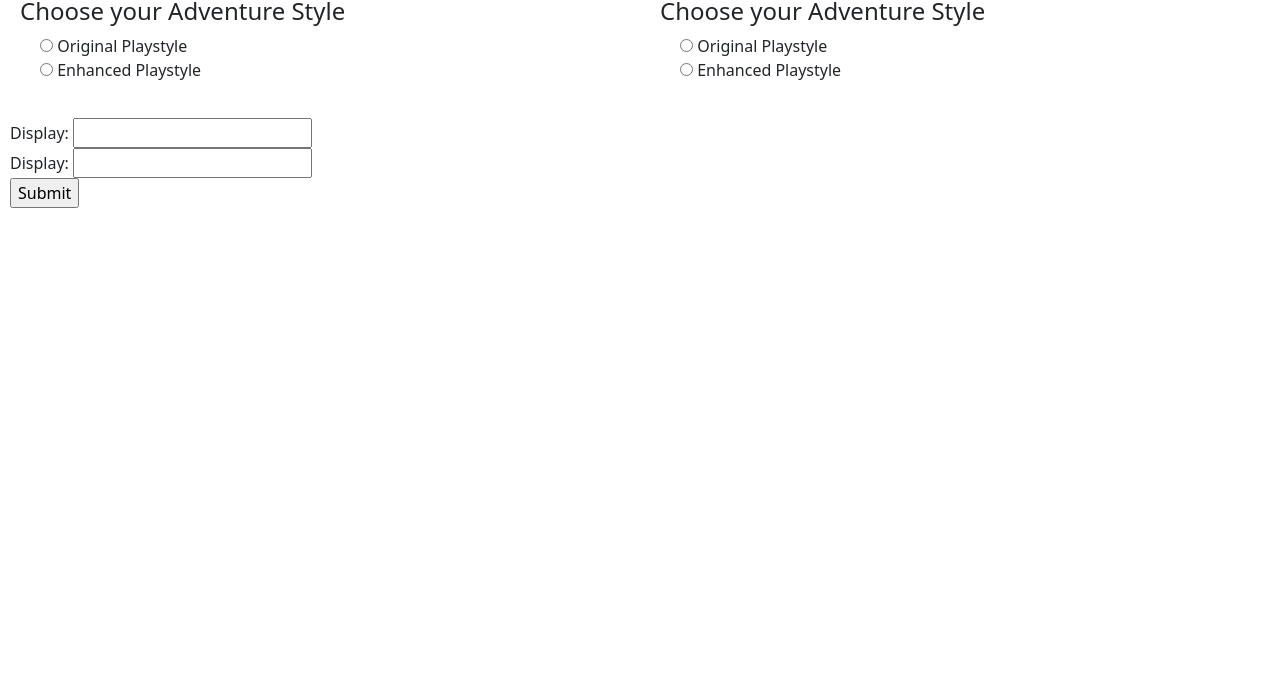
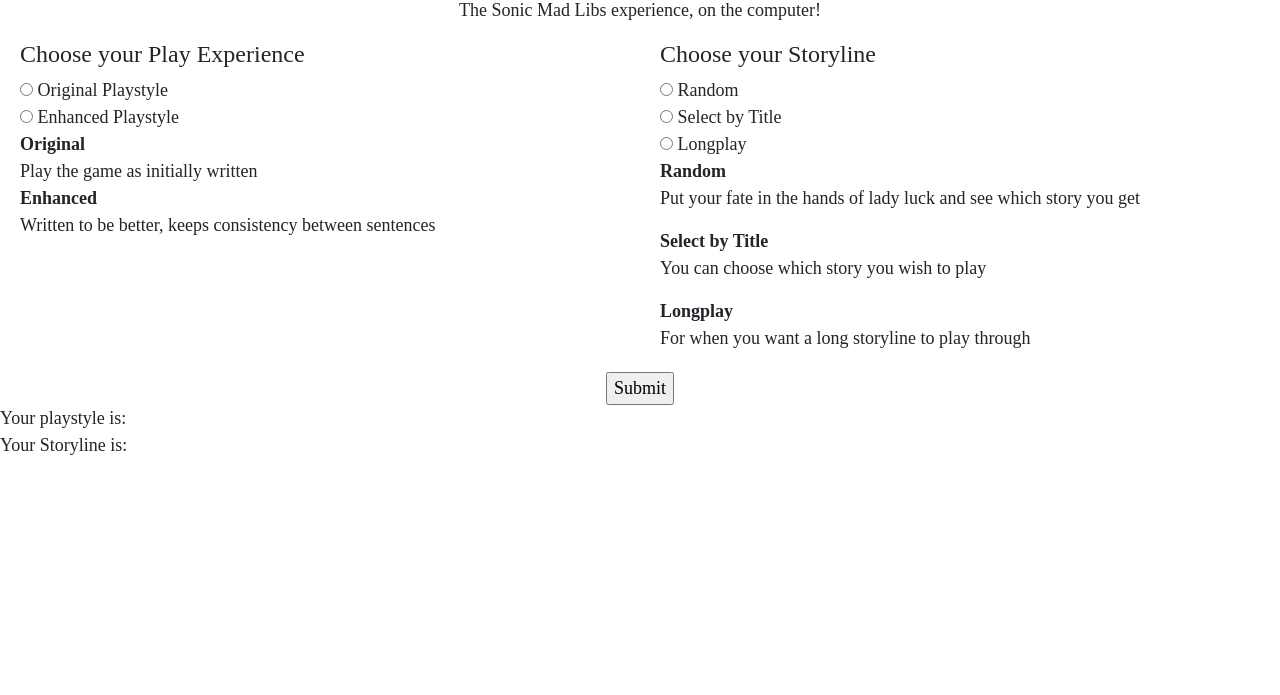
Before and after one commit to TinkerTod/Madlibs, a plain HTML site: page index.html in a window 1280 px wide. Shown: the part 105-800 px from the top of the page. Drawn offline with nearby package versions, Linux system fonts and the light colour scheme.

Commit message:
More additions

```diff
--- a/css/stylesheet.css
+++ b/css/stylesheet.css
@@ -1,4 +1,10 @@
+body{
+	font-family: Mohave Italic; src: url('fonts/Mohave Italic.ttf');
+	font-size: 18px;
+}
+
 .heading{
+	font-family: NiseSegaSonic; src: url('fonts/NiseSegaSonic.TTF');
 	background-color: powderblue;
 	max-height: 200px;
 }
@@ -20,3 +26,7 @@
 	padding: 10px;
 	padding-top: 0px;
 }
+
+.writtenWord{
+	font-family: Rocky Monkey; src: url('fonts/Rocky Monkey.TTF');
+}
--- a/index.html
+++ b/index.html
@@ -1,4 +1,4 @@
-<html>
+<!DOCTYPE html>
 	<head>
 		<meta charset="utf-8">
 		<!--Bootstrap Setup-->
@@ -8,6 +8,33 @@
 		<!--Customs-->
 		<link rel="stylesheet" href="css/stylesheet.css">
 		<title>test</title>
+		<script>
+			var OGPlayStyle = null;
+			var StoryLine
+			var story;
+			var play;
+
+			function story(choice){story = choice;}
+
+			function play(choice){play = choice;}
+
+			function GameEst() {
+				story();
+				play();
+
+				if (play == OG){var OGPlayStyle="Original";}
+
+				else if (play == En){var OGPlayStyle="Enhanced";}
+				else {alert(Play Style not selected)}
+
+				if (story == rand){var StoryLine="Random"}
+				else if (story == sel){var StoryLine="Select"}
+				else if (story == long){var StoryLine=Long}
+				document.getElementById("playstyle").innerHTML()=
+
+			}
+
+		</script>
 	</head>
 
 	<body>
@@ -17,7 +44,7 @@
 					<img src="img/cat-icon.png" style="max-height: 200px;">
 				</div>
 				<div class="col-sm-10" align="center">
-					<h1>Gametime</h1>
+					<h1>Sonic the Hedgehog: Mad Libs</h1>
 					<h2>Home</h2>
 				</div>
 				<div class="col-sm-1">
@@ -25,37 +52,44 @@
 				</div>
 			</div>
 		</div>
+		<center>
+			<p>The Sonic Mad Libs experience, on the computer!
+		</center>
+		<div class="title">
+			<form>
+			<div class="choiceSections">
+				<h4>Choose your Play Experience</h4>
+					<input class="writtenWord" type="radio" id="ogplay" name="playstyle" value="play(OG)">
+					<label  class="writtenWord" for="ogplay">Original Playstyle</label><br>
+					<input type="radio" id="enplay" name="playstyle" value="play(En)">
+					<label for="enplay">Enhanced Playstyle</label><br>
+				<b>Original</b><br> Play the game as initially written
+	            <p><b>Enhanced</b><br>Written to be better, keeps consistency between sentences
+			</div>
 
-		<div class="choiceSections">
-			<h4>Choose your Adventure Style</h4>
-			<form style="padding-left: 20px;">
-				<input type="radio" id="ogplay" name="playstyle" value="OGPlay">
-				<label for="">Original Playstyle</label><br>
-				<input type="radio" id="enplay" name="playstyle" value="ENPlay">
-				<label for="">Enhanced Playstyle</label><br>
+			<div class="choiceSections">
+				<h4>Choose your Storyline</h4>
+					<input type="radio" id="randStory" name="storyChoice" value="story(rand)">
+					<label for="randStory">Random</label><br>
+					<input type="radio" id="chooseStory" name="storyChoice" value="story(sel)">
+					<label for="chooseStory">Select by Title</label><br>
+					<input type="radio" id="longStory" name="storyChoice" value="story(long)">
+					<label for="longStory">Longplay</label><br>
+				<b>Random</b><br> Put your fate in the hands of lady luck and see which story you get
+	            </p><b>Select by Title</b><br>You can choose which story you wish to play
+	            </p><b>Longplay</b><br>For when you want a long storyline to play through
+			</div>
+			<center>
+				<input type="submit" name="sumbit" value="Submit" onclick="GameEst()">
+			</center>
 			</form>
 		</div>
 
-		<div class="choiceSections">
-			<h4>Choose your Adventure Style</h4>
-			<form style="padding-left: 20px;">
-				<input type="radio" id="ogplay" name="playstyle" value="OGPlay">
-				<label for="">Original Playstyle</label><br>
-				<input type="radio" id="enplay" name="playstyle" value="ENPlay">
-				<label for="">Enhanced Playstyle</label><br>
-			</form>
+		<div>
+			Your playstyle is: <div id="playstyle"></div>
+			Your Storyline is: <div id="storyline">
 		</div>
 
-		<section>
-			<form>
-				<label for="">Display:</label>
-				<input type="text" id="" name=""><br>
-				<label for="">Display:</label>
-				<input type="text" id="" name=""><br>
-				<input type="submit" value="Submit">
-				<!-- -->
-			</form>
-		</section>
 
 		<footer></footer>
 	</body>
```
Also changed, not shown: fonts/Mohave Italic.ttf (added), fonts/NiseSegaSonic.TTF (added), fonts/Rocky Monkey.ttf (added).
